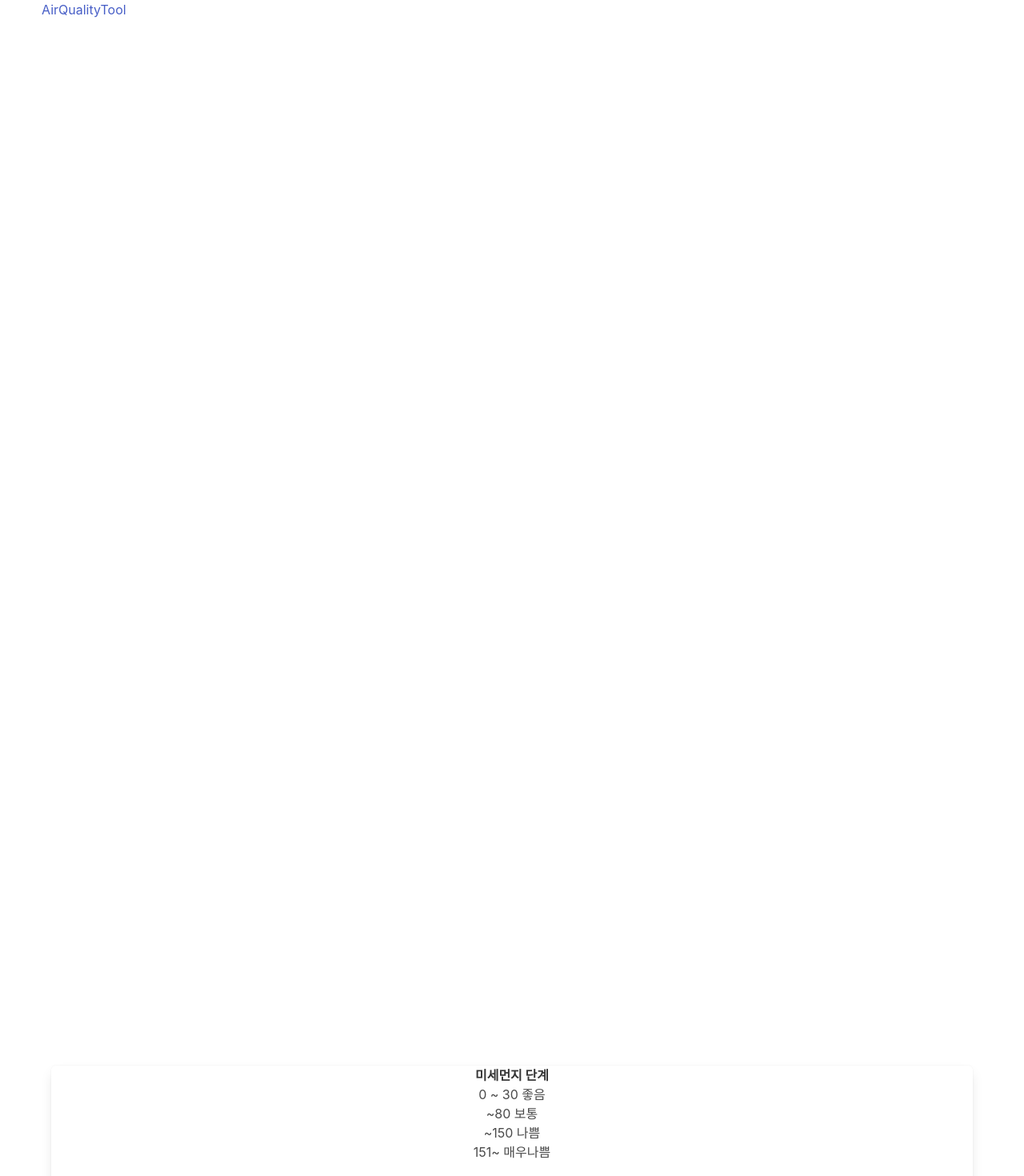
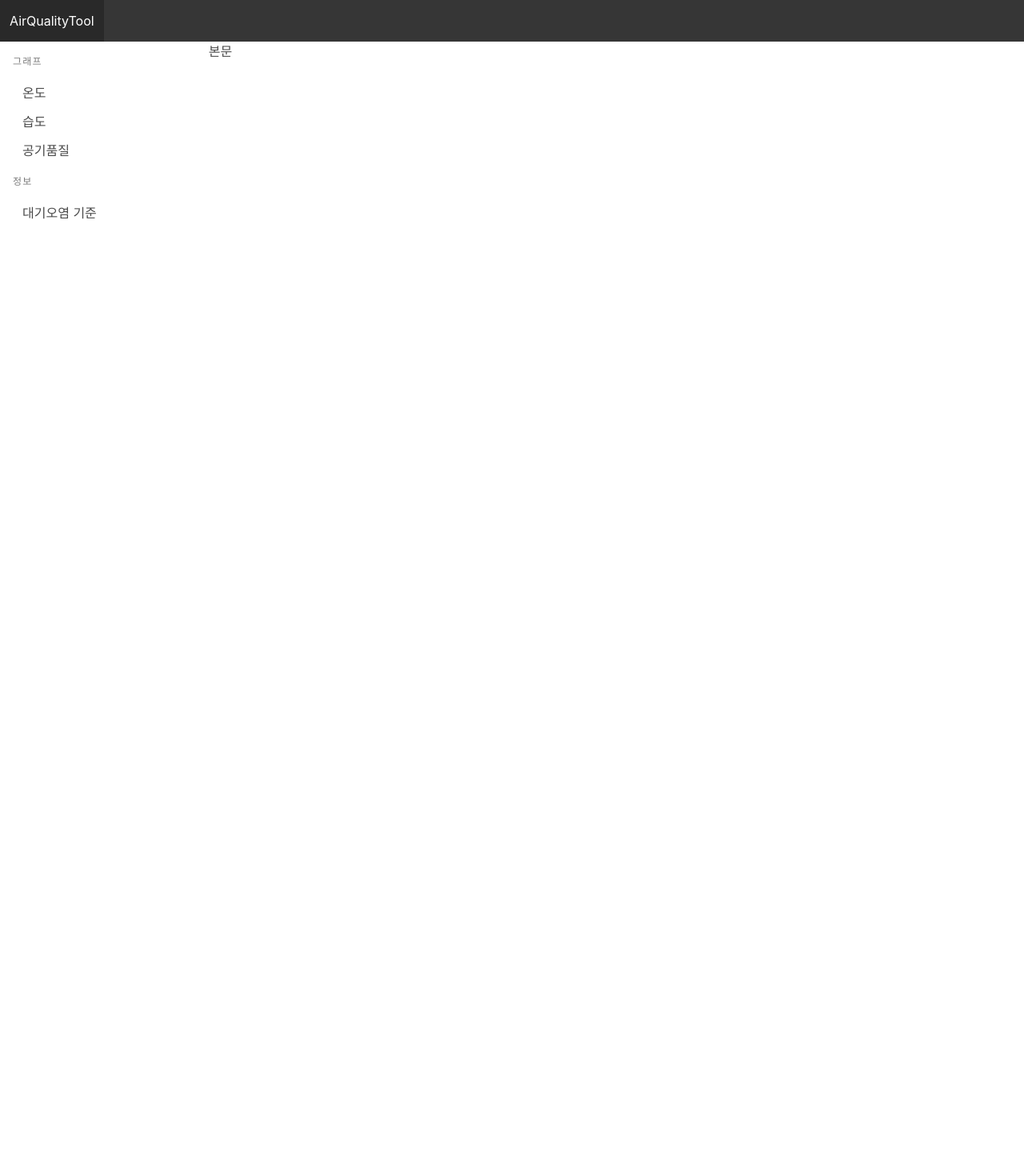
Before and after one commit to SkyLightQP/AirQualityTool, a Nuxt app: page / in a window 1280 px wide. Shown: the top 1470 px of the page at 80% size. After the commit the page ends 800 px from the top, so only its background shows below. Built offline with nearby package versions, Linux system fonts and the light colour scheme.

Commit message:
기초적인 Component 수정
쓰지 않는 component 제거
Navigation bar 을(를) Bulma에 맞춰 수정
Side 메뉴 추가

```diff
--- a/src/client/components/ColorText.vue
+++ /dev/null
@@ -1,14 +0,0 @@
-<template>
-    <h5 :class="'text-' + color"><slot/></h5>
-</template>
-
-<script>
-    export default {
-        props: {
-            color: {
-                type: String,
-                required: true
-            }
-        }
-    }
-</script>
--- a/src/client/components/NavigationBar.vue
+++ b/src/client/components/NavigationBar.vue
@@ -1,16 +1,15 @@
 <template>
-    <section>
-        <nav id="NavigationBar" class="navbar navbar-default">
-            <div class="container">
-                <div class="navbar-header">
-                    <a class="navbar-brand" href="#">AirQualityTool</a>
-                </div>
+    <nav class="navbar is-dark" role="navigation" aria-label="main navigation">
+        <div class="navbar-brand">
+            <a class="navbar-item" href="/">
+                AirQualityTool
+            </a>
 
-                <div class="collapse navbar-collapse" id="bs-example-navbar-collapse-1">
-                    <ul class="nav navbar-nav">
-                    </ul>
-                </div>
-            </div>
-        </nav>
-    </section>
+            <a role="button" class="navbar-burger" aria-label="menu" aria-expanded="false">
+                <span aria-hidden="true"></span>
+                <span aria-hidden="true"></span>
+                <span aria-hidden="true"></span>
+            </a>
+        </div>
+    </nav>
 </template>
--- a/src/client/components/Panel.vue
+++ /dev/null
@@ -1,7 +0,0 @@
-<template>
-    <div class="panel panel-default" style="height: 400px; min-width: 400px">
-        <div class="panel-body" style="margin-top: 80px">
-            <slot/>
-        </div>
-    </div>
-</template>
--- /dev/null
+++ b/src/client/components/SideMenu.vue
@@ -0,0 +1,31 @@
+<template>
+    <aside id="menu" class="menu">
+        <p class="menu-label">
+            그래프
+        </p>
+        <ul class="menu-list">
+            <li><a>온도</a></li>
+            <li><a>습도</a></li>
+            <li><a>공기품질</a></li>
+        </ul>
+        <p class="menu-label">
+            정보
+        </p>
+        <ul class="menu-list">
+            <li><a>대기오염 기준</a></li>
+        </ul>
+    </aside>
+</template>
+
+<script>
+    export default {
+        name: "SideMenu"
+    }
+</script>
+
+<style scoped lang="scss">
+    #menu {
+        margin-top: 1em;
+        margin-left: 1em;
+    }
+</style>
--- a/src/client/pages/index.vue
+++ b/src/client/pages/index.vue
@@ -1,42 +1,24 @@
 <template>
     <section>
-        <div id="Container" class="container">
-            <div class="row">
-                <div class="col-lg-6">
-                    <Graph name="temperature"></Graph>
-                </div>
-                <div class="col-lg-6">
-                    <Graph name="humidity"></Graph>
-                </div>
+        <div class="columns">
+            <div class="column is-one-fifth">
+                <SideMenu/>
             </div>
-            <div class="row">
-                <div class="col-lg-6">
-                    <Graph name="ugm"></Graph>
-                </div>
-                <div class="col-lg-6">
-                    <Panel style="text-align: center;">
-                        <h3><strong>미세먼지 단계</strong></h3>
-                        <ColorText color="info">0 ~ 30 좋음</ColorText>
-                        <ColorText color="success"> ~80 보통</ColorText>
-                        <ColorText color="warning"> ~150 나쁨</ColorText>
-                        <ColorText color="danger"> 151~ 매우나쁨</ColorText>
-                    </Panel>
-                </div>
+            <div class="column">
+                본문
             </div>
         </div>
+
     </section>
 </template>
 
 <script>
-    import Panel from '~/components/Panel'
-    import ColorText from '~/components/ColorText'
-    import Graph from '~/components/Graph'
+    import SideMenu from "../components/SideMenu";
 
     export default {
         components: {
-            Panel,
-            ColorText,
-            Graph
+            SideMenu
+
         },
         mounted() {
             require('~/assets/chart.js')
```
